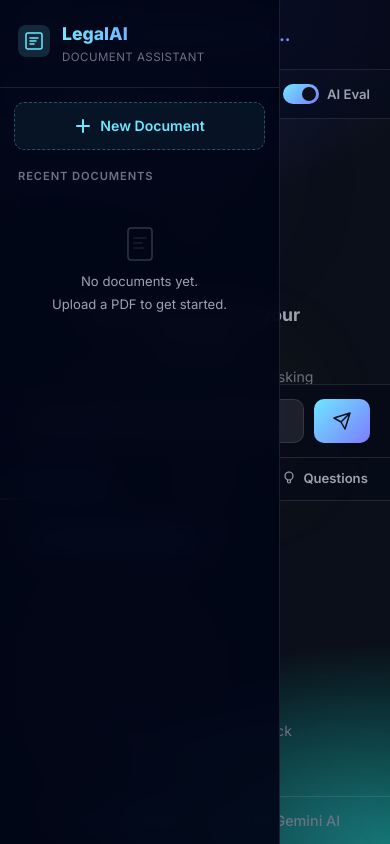
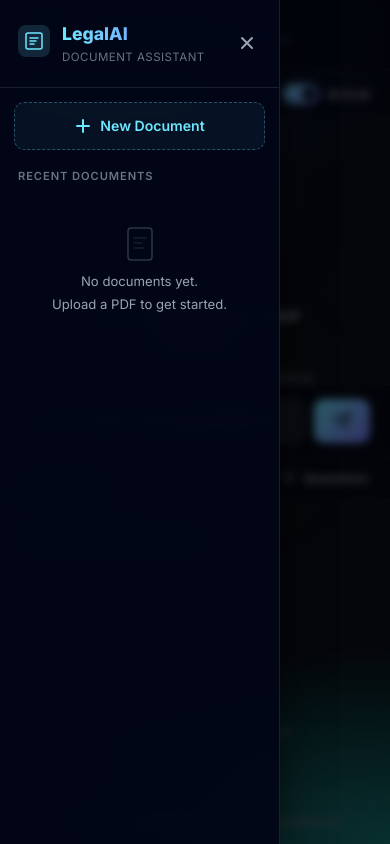
Before and after one commit to hamzax180/legal-document-assistant, a plain HTML site: page frontend/index.html in a window 390 px wide. Both pictures are taken after a click on the button 47 px from the left and 34 px from the top of the page. Drawn offline with Linux system fonts and the light colour scheme; no server answers.

Commit message:
Fix mobile layout: sidebar overlay and close button

```diff
--- a/frontend/app.js
+++ b/frontend/app.js
@@ -91,6 +91,7 @@
 
 const sidebarToggle = document.getElementById("sidebarToggle");
 const sidebar = document.getElementById("sidebar");
+const sidebarOverlay = document.getElementById("sidebarOverlay");
 
 // Empty state refs
 const summaryEmpty = document.getElementById("summaryEmpty");
@@ -122,9 +123,20 @@
 
 
 // ===== SIDEBAR TOGGLE =====
-sidebarToggle.addEventListener("click", () => {
+function toggleSidebar() {
   sidebar.classList.toggle("collapsed");
   sidebar.classList.toggle("mobile-open");
+  sidebarOverlay.classList.toggle("active");
+}
+
+sidebarToggle.addEventListener("click", toggleSidebar);
+
+document.getElementById("sidebarCloseMobile")?.addEventListener("click", toggleSidebar);
+
+sidebarOverlay.addEventListener("click", () => {
+  if (sidebar.classList.contains("mobile-open")) {
+    toggleSidebar();
+  }
 });
 
 
--- a/frontend/index.html
+++ b/frontend/index.html
@@ -25,6 +25,9 @@
     <div class="orb orb-5"></div>
   </div>
 
+  <!-- Sidebar Overlay (Mobile) -->
+  <div id="sidebarOverlay" class="sidebar-overlay"></div>
+
   <!-- Toast Container -->
   <div id="toastContainer" class="toast-container"></div>
 
@@ -51,6 +54,11 @@
           <span class="brand-name">LegalAI</span>
           <span class="brand-tagline">Document Assistant</span>
         </div>
+        <button id="sidebarCloseMobile" class="sidebar-close-mobile" aria-label="Close sidebar">
+          <svg width="20" height="20" viewBox="0 0 20 20" fill="none">
+            <path d="M15 5L5 15M5 5l10 10" stroke="currentColor" stroke-width="2" stroke-linecap="round" />
+          </svg>
+        </button>
       </div>
 
       <div class="sidebar-upload-area">
--- a/frontend/styles.css
+++ b/frontend/styles.css
@@ -1132,6 +1132,11 @@
 /* ================================================================
    RESPONSIVE
    ================================================================ */
+.sidebar-close-mobile,
+.sidebar-overlay {
+  display: none;
+}
+
 @media (max-width: 1024px) {
   .panel-info {
     flex: 0 0 320px;
@@ -1158,11 +1163,48 @@
     z-index: 200;
     transform: translateX(-100%);
     opacity: 0;
+    transition: transform var(--transition), opacity var(--transition);
   }
 
   .sidebar.mobile-open {
     transform: translateX(0);
     opacity: 1;
+    pointer-events: auto !important;
+    /* Force interaction enabled */
+    position: fixed !important;
+    /* Ensure fixed over absolute */
+    box-shadow: 0 0 40px rgba(0, 0, 0, 0.5);
+  }
+
+  .sidebar-close-mobile {
+    display: flex;
+    margin-left: auto;
+    background: none;
+    border: none;
+    color: var(--text-muted);
+    cursor: pointer;
+    padding: 4px;
+  }
+
+  .sidebar-close-mobile:hover {
+    color: var(--text-main);
+  }
+
+  .sidebar-overlay {
+    display: block;
+    position: fixed;
+    inset: 0;
+    background: rgba(0, 0, 0, 0.6);
+    z-index: 150;
+    opacity: 0;
+    pointer-events: none;
+    transition: opacity var(--transition);
+    backdrop-filter: blur(4px);
+  }
+
+  .sidebar-overlay.active {
+    opacity: 1;
+    pointer-events: auto;
   }
 
   .content-panels {
```
